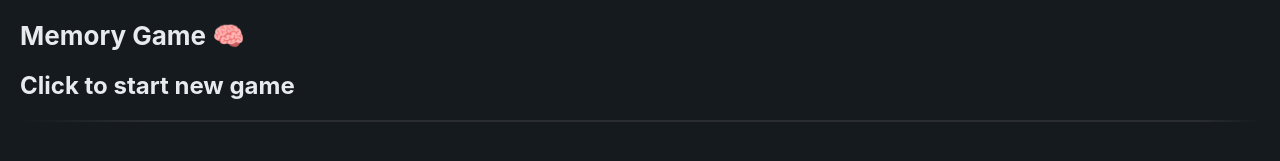
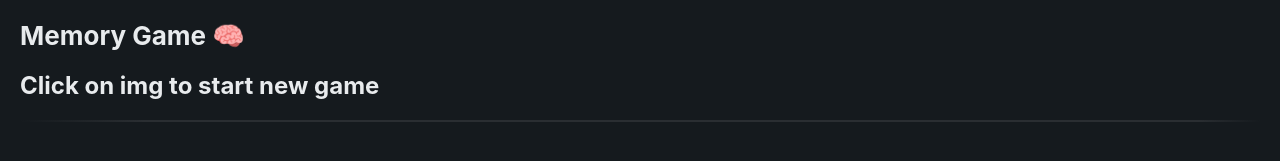
Before and after one commit to KB-Toast/memorygame, a Next.js app: page / in a window 1280 px wide. Shown: the top 161 px of the page. Built offline with nearby package versions, Linux system fonts and the light colour scheme.

Commit message:
added stop timer

```diff
--- a/components/Home.js
+++ b/components/Home.js
@@ -34,7 +34,7 @@ function Home() {
   const [timer, setTimer] = useState(0);
   //const newTimer = timer + 1;
   useEffect(() => {
-    if (timerStarted === true) {
+    if (timerStarted === true && okCards.length < deck.length / 2 - 1) {
       const newTimer = timer + 1;
       const interval = setInterval(() => setTimer(newTimer), 1000);
       return () => clearInterval(interval);
@@ -70,7 +70,7 @@ function Home() {
     setTimeout(() => {
       setSelected([]);
       setLastCard();
-    }, 1000);
+    }, 800);
   };
 
   const handleCardClick = (card) => {
@@ -85,7 +85,7 @@ function Home() {
             setNewDeck([]);
             setTimer(0);
             setTimerStarted(false);
-          }, 1500);
+          }, 2500);
         }
 
         setOkCards([...okCards, card]);
@@ -123,7 +123,7 @@ function Home() {
           {timerStarted ? (
             <Timer gameCounter={gameCounter} timer={timer} />
           ) : (
-            <span className={styles.timer}>Click to start new game</span>
+            <span className={styles.timer}>Click on img to start new game</span>
           )}
         </h2>
         <div className={styles.headerDivider} />
```
